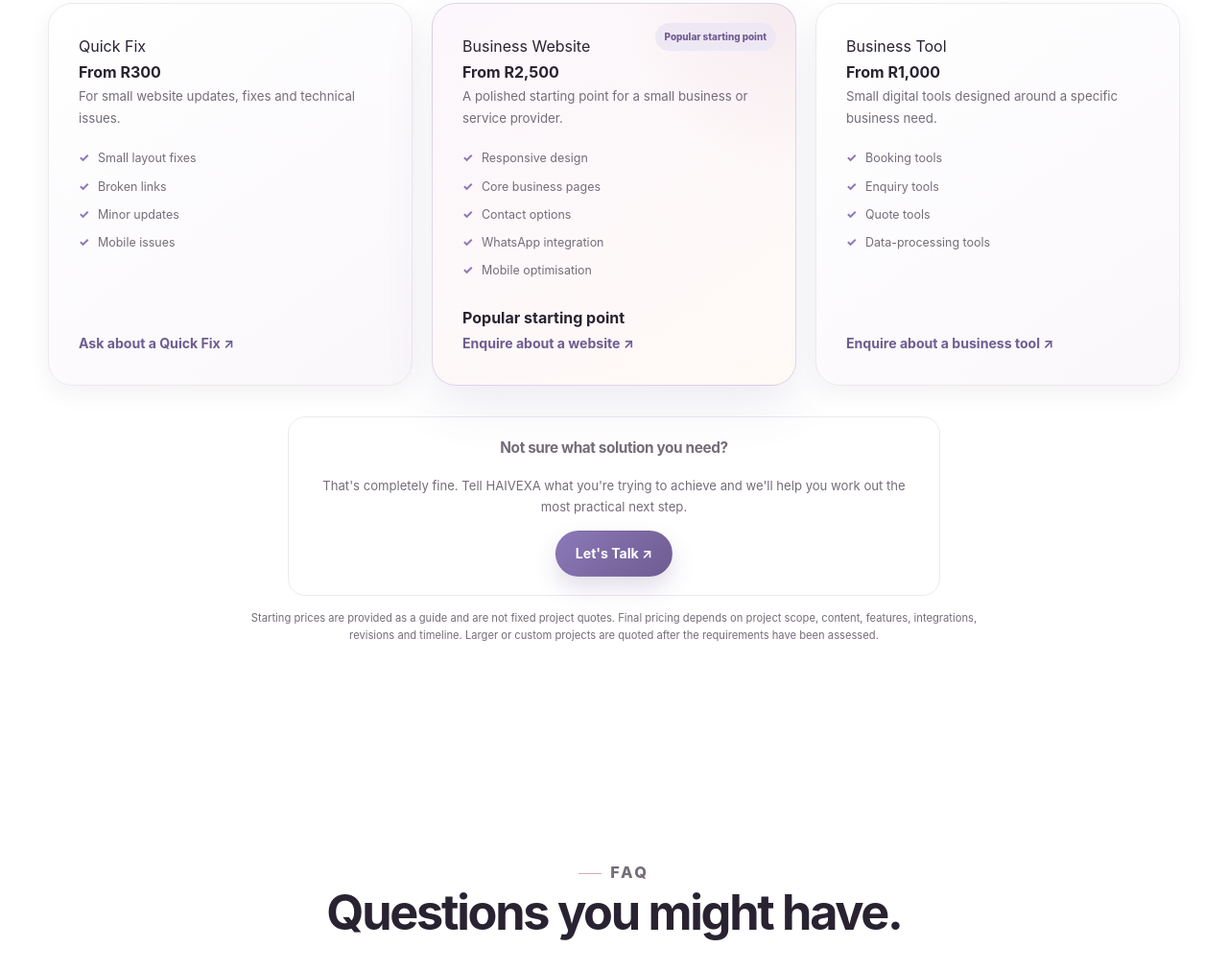
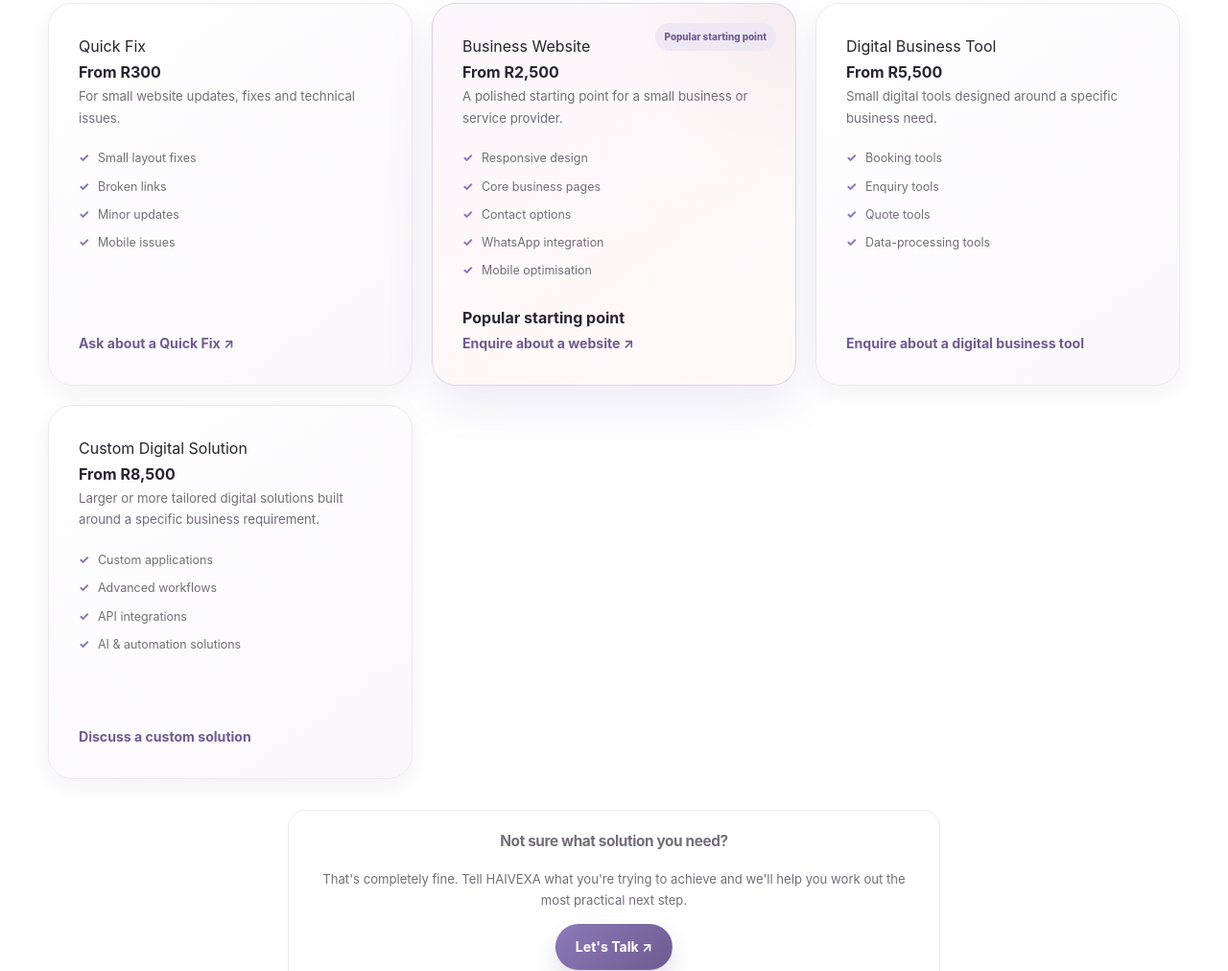
Before and after one commit to Christal-1/Business-Portfolio, a plain HTML site: page index.html in a window 1280 px wide. Shown: the part 9634-10646 px from the top of the page at 96% size. Drawn offline with Linux system fonts and the light colour scheme.

Commit message:
Update business tool pricing

```diff
--- a/index.html
+++ b/index.html
@@ -2273,15 +2273,17 @@
 
         <!-- BUSINESS TOOL -->
 
+                <!-- DIGITAL BUSINESS TOOL -->
+
         <div class="price-card">
 
           <span>
-            Business Tool
+            Digital Business Tool
           </span>
 
 
           <strong>
-            From R1,000
+            From R5,500
           </strong>
 
 
@@ -2316,11 +2318,66 @@
 
           <a
             class="price-link"
-            href="https://wa.me/27712677342?text=Hi%20Christal%2C%20I%27m%20interested%20in%20a%20business%20tool%20through%20HAIVEXA.%20I%20saw%20your%20starting%20price%20of%20R1%2C000%20and%20would%20like%20to%20discuss%20what%20I%20need."
+            href="https://wa.me/27712677342?text=Hi%20Christal%2C%20I%27m%20interested%20in%20a%20digital%20business%20tool%20through%20HAIVEXA.%20I%20saw%20your%20starting%20price%20of%20R5%2C500%20and%20would%20like%20to%20discuss%20what%20I%20need."
             target="_blank"
             rel="noopener noreferrer"
           >
-            Enquire about a business tool ↗
+            Enquire about a digital business tool
+          </a>
+
+        </div>
+
+
+        <!-- CUSTOM DIGITAL SOLUTION -->
+
+        <div class="price-card">
+
+          <span>
+            Custom Digital Solution
+          </span>
+
+
+          <strong>
+            From R8,500
+          </strong>
+
+
+          <p>
+
+            Larger or more tailored digital solutions
+            built around a specific business requirement.
+
+          </p>
+
+
+          <ul>
+
+            <li>
+              Custom applications
+            </li>
+
+            <li>
+              Advanced workflows
+            </li>
+
+            <li>
+              API integrations
+            </li>
+
+            <li>
+              AI & automation solutions
+            </li>
+
+          </ul>
+
+
+          <a
+            class="price-link"
+            href="https://wa.me/27712677342?text=Hi%20Christal%2C%20I%27d%20like%20to%20discuss%20a%20custom%20digital%20solution%20with%20HAIVEXA.%20I%20have%20a%20business%20requirement%20I%27d%20like%20to%20discuss."
+            target="_blank"
+            rel="noopener noreferrer"
+          >
+            Discuss a custom solution
           </a>
 
         </div>
```
